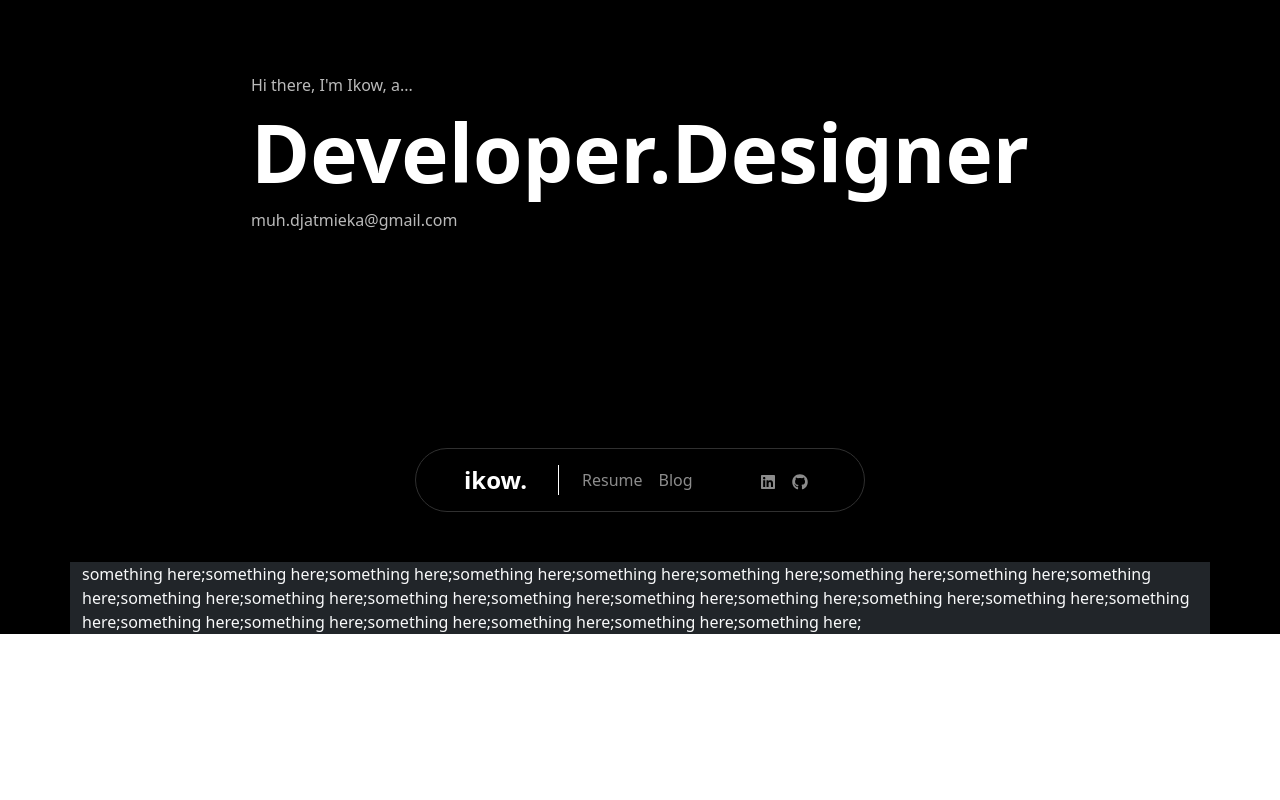
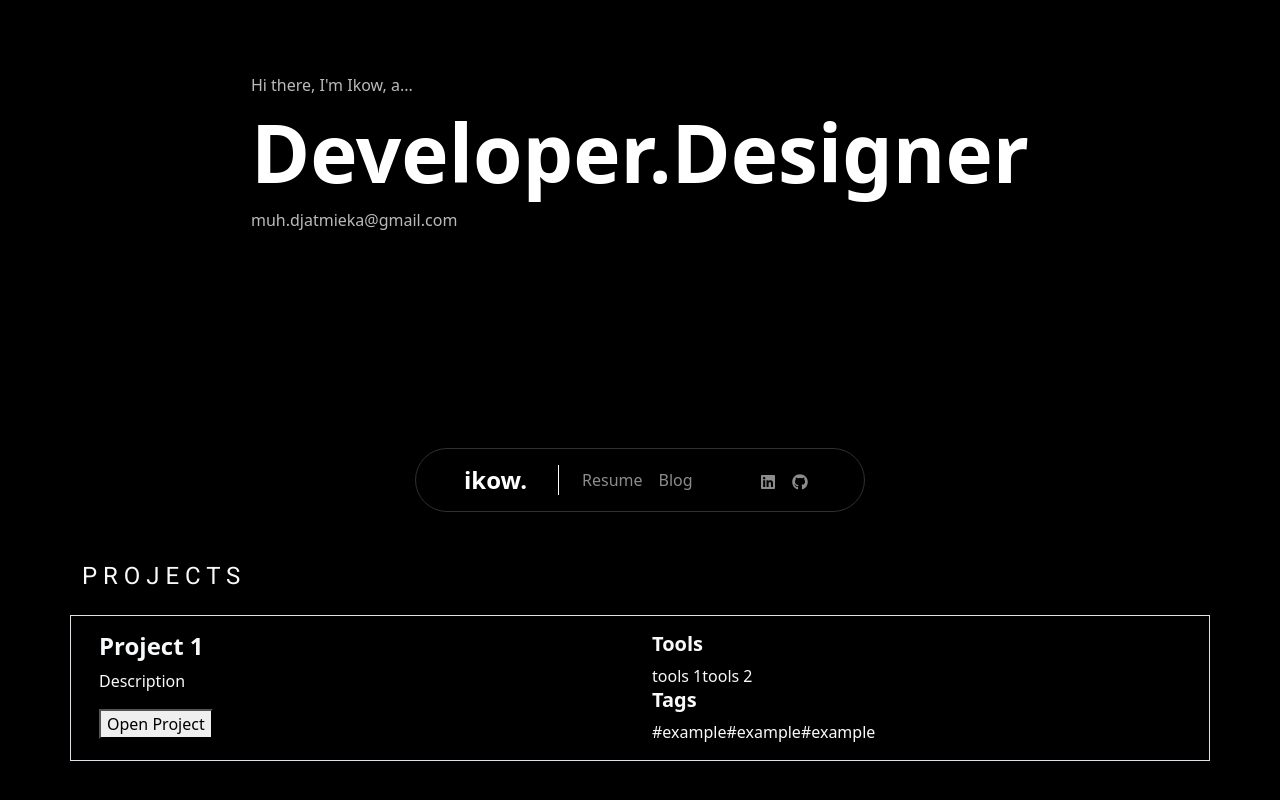
Before and after one commit to Ikow-g/portfolio, a React (Create React App) app: page / in a window 1280 px wide. Shown: the part 238-1038 px from the top of the page. Before the commit the page ends 872 px from the top, so only its background shows below. Built offline with nearby package versions, Linux system fonts and the light colour scheme.

Commit message:
preparing for project placement

```diff
--- a/src/components/Projects.js
+++ b/src/components/Projects.js
@@ -2,11 +2,43 @@ import React from "react";
 import { Container } from "react-bootstrap";
 
 const Project = () => {
-    return(
-        <Container className="bg-dark text-light">
-            something here;something here;something here;something here;something here;something here;something here;something here;something here;something here;something here;something here;something here;something here;something here;something here;something here;something here;something here;something here;something here;something here;something here;something here;
-        </Container>
-    );
+  return (
+    <Container className="text-light">
+      <div className="project-main-title mb-4">
+        <h3>P R O J E C T S</h3>
+      </div>
+      <div className="project-list">
+        <div className="row border my-3 p-3">
+          <div className="col">
+            <div>
+              <h4>Project 1</h4>
+              <p>Description</p>
+            </div>
+            <div>
+              <button>Open Project</button>
+            </div>
+          </div>
+          <div className="col">
+            <div>
+              <h5>Tools</h5>
+              <div className="d-flex">
+                <div>tools 1</div>
+                <div>tools 2</div>
+              </div>
+            </div>
+            <div>
+              <h5>Tags</h5>
+              <div className="d-flex">
+                <div>#example</div>
+                <div>#example</div>
+                <div>#example</div>
+              </div>
+            </div>
+          </div>
+        </div>
+      </div>
+    </Container>
+  );
 };
 
 export default Project;
```
